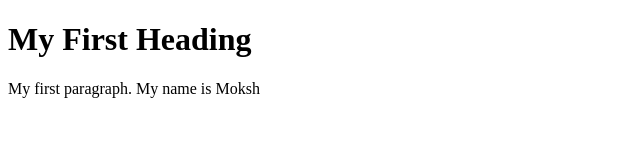
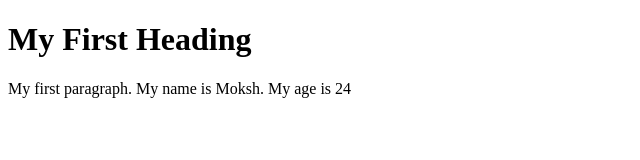
Before and after one commit to mukuldave21/propacytest, a plain HTML site: page index.html in a window 1280 px wide. Shown: the whole page, without its empty margins (0-640 px from the left). Drawn offline with Linux system fonts and the light colour scheme.

Commit message:
just another change

```diff
--- a/index.html
+++ b/index.html
@@ -4,7 +4,7 @@
 
 <h1>My First Heading</h1>
 
-<p>My first paragraph. My name is Moksh</p>
+<p>My first paragraph. My name is Moksh. My age is 24</p>
 
 </body>
 </html>
```
